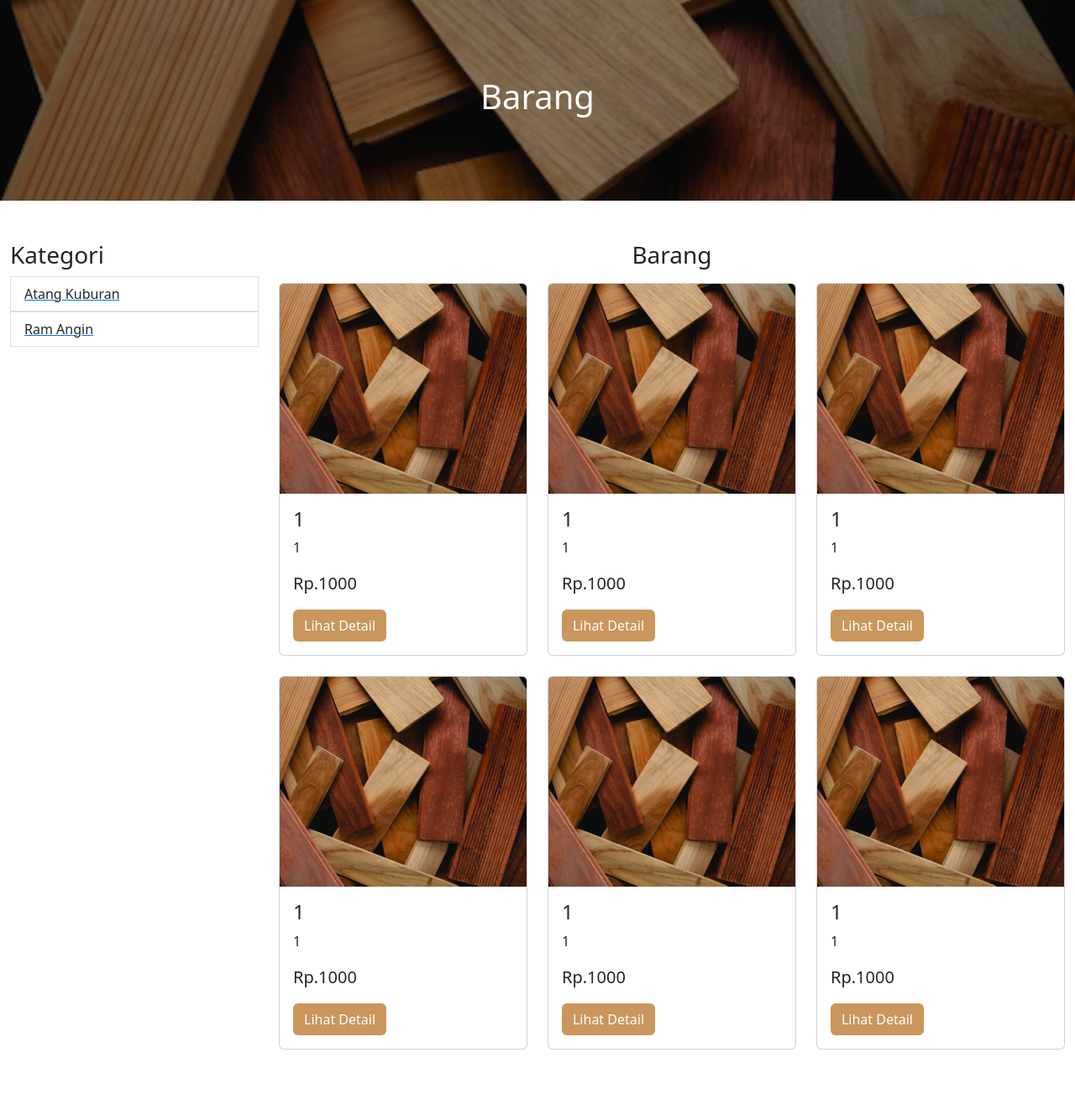
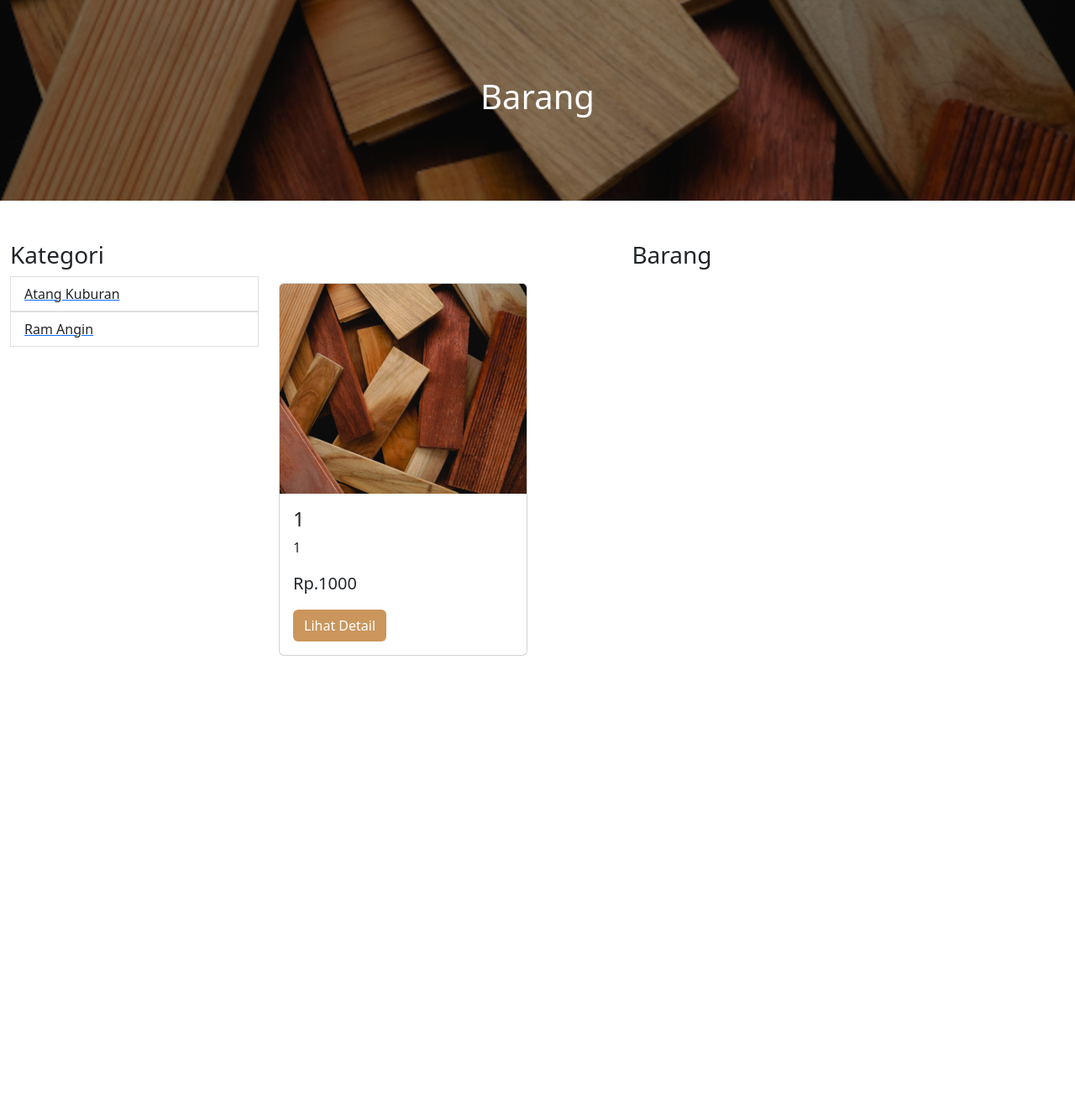
Before and after one commit to MuhammadNajmi7/Web-UAS-Inet-, a PHP site: page /barang.php in a window 1280 px wide. Shown: the part 57-1379 px from the top of the page at 84% size. After the commit the page ends 838 px from the top, so only its background shows below. Run offline with PHP 8.4, Linux system fonts and the light colour scheme; data comes from the database, SQL or seed files in the repository; tables that the repository leaves empty hold one stand-in row (values such as "Sample post"); some libraries are stand-ins or nearby versions.

Commit message:
halaman barang

```diff
--- a/barang.php
+++ b/barang.php
@@ -1,7 +1,6 @@
 <?php
     require "koneksi.php";
     $queryKategori = mysqli_query($con, "SELECT * FROM kategori");
-
 
     // get barang by nama produk/keyword
     if(isset($_GET['keyword'])){
@@ -9,7 +8,7 @@
     }
     // get barang by kategori
     elseif(isset($_GET['kategori'])){
-        $queryGetKategoriId = mysqli_query($con, "SELECT * FROM barang WHERE nama='$_GET[kategori]'");
+        $queryGetKategoriId = mysqli_query($con, "SELECT id FROM kategori WHERE nama='$_GET[kategori]'");
         $kategoriId= mysqli_fetch_array($queryGetKategoriId);
 
         $queryBarang = mysqli_query($con, "SELECT * FROM barang WHERE kategori_id='$kategoriId[id]'");
@@ -18,6 +17,8 @@
     else{
         $queryBarang = mysqli_query($con, "SELECT * FROM barang");
     }
+
+    $countData = mysqli_num_rows($queryBarang);
 ?>
 
 <!DOCTYPE html>
@@ -57,6 +58,7 @@
             <div class="col-lg-9">
                 <h3 class="text-center mb-3">Barang</h3>
                     <div class="row">
+                        <?php while($barang = mysqli_fetch_array($queryBarang)){ ?>
                         <div class="col-md-4 mb-4">
                             <div class="card h-100">
                                 <div class="image-box">
@@ -71,76 +73,7 @@
                                 </div>
                             </div>
                         </div>
-                        <div class="col-md-4 mb-4">
-                        <div class="card h-100">
-                            <div class="image-box">
-                                <img src="image/banner.jpg" class="card-img-top" alt="...">
-                            </div>
-                                <div class="card-body">
-                                    <h4 class="card-title">1</h4>
-                                    <p class="card-text text-truncate">1</p>
-                                    <p class="card-text text-harga">Rp.1000</p>
-                                    <a href="barang-detail.php?nama=sdss" class="btn warna2
-                                    text-white">Lihat Detail</a>
-                                </div>
-                            </div>
-                        </div>
-                        <div class="col-md-4 mb-4">
-                        <div class="card h-100">
-                            <div class="image-box">
-                                <img src="image/banner.jpg" class="card-img-top" alt="...">
-                            </div>
-                                <div class="card-body">
-                                    <h4 class="card-title">1</h4>
-                                    <p class="card-text text-truncate">1</p>
-                                    <p class="card-text text-harga">Rp.1000</p>
-                                    <a href="barang-detail.php?nama=sdss" class="btn warna2
-                                    text-white">Lihat Detail</a>
-                                </div>
-                            </div>
-                        </div>
-                        <div class="col-md-4 mb-4">
-                        <div class="card h-100">
-                            <div class="image-box">
-                                <img src="image/banner.jpg" class="card-img-top" alt="...">
-                            </div>
-                                <div class="card-body">
-                                    <h4 class="card-title">1</h4>
-                                    <p class="card-text text-truncate">1</p>
-                                    <p class="card-text text-harga">Rp.1000</p>
-                                    <a href="barang-detail.php?nama=sdss" class="btn warna2
-                                    text-white">Lihat Detail</a>
-                                </div>
-                            </div>
-                        </div>
-                        <div class="col-md-4 mb-4">
-                        <div class="card h-100">
-                            <div class="image-box">
-                                <img src="image/banner.jpg" class="card-img-top" alt="...">
-                            </div>
-                                <div class="card-body">
-                                    <h4 class="card-title">1</h4>
-                                    <p class="card-text text-truncate">1</p>
-                                    <p class="card-text text-harga">Rp.1000</p>
-                                    <a href="barang-detail.php?nama=sdss" class="btn warna2
-                                    text-white">Lihat Detail</a>
-                                </div>
-                            </div>
-                        </div>
-                        <div class="col-md-4 mb-4">
-                        <div class="card h-100">
-                            <div class="image-box">
-                                <img src="image/banner.jpg" class="card-img-top" alt="...">
-                            </div>
-                                <div class="card-body">
-                                    <h4 class="card-title">1</h4>
-                                    <p class="card-text text-truncate">1</p>
-                                    <p class="card-text text-harga">Rp.1000</p>
-                                    <a href="barang-detail.php?nama=sdss" class="btn warna2
-                                    text-white">Lihat Detail</a>
-                                </div>
-                            </div>
-                        </div>
+                        <?php } ?>
                     </div>
                 </div>
             </div>
```
Lines whose indentation alone changed are shown as unchanged.
